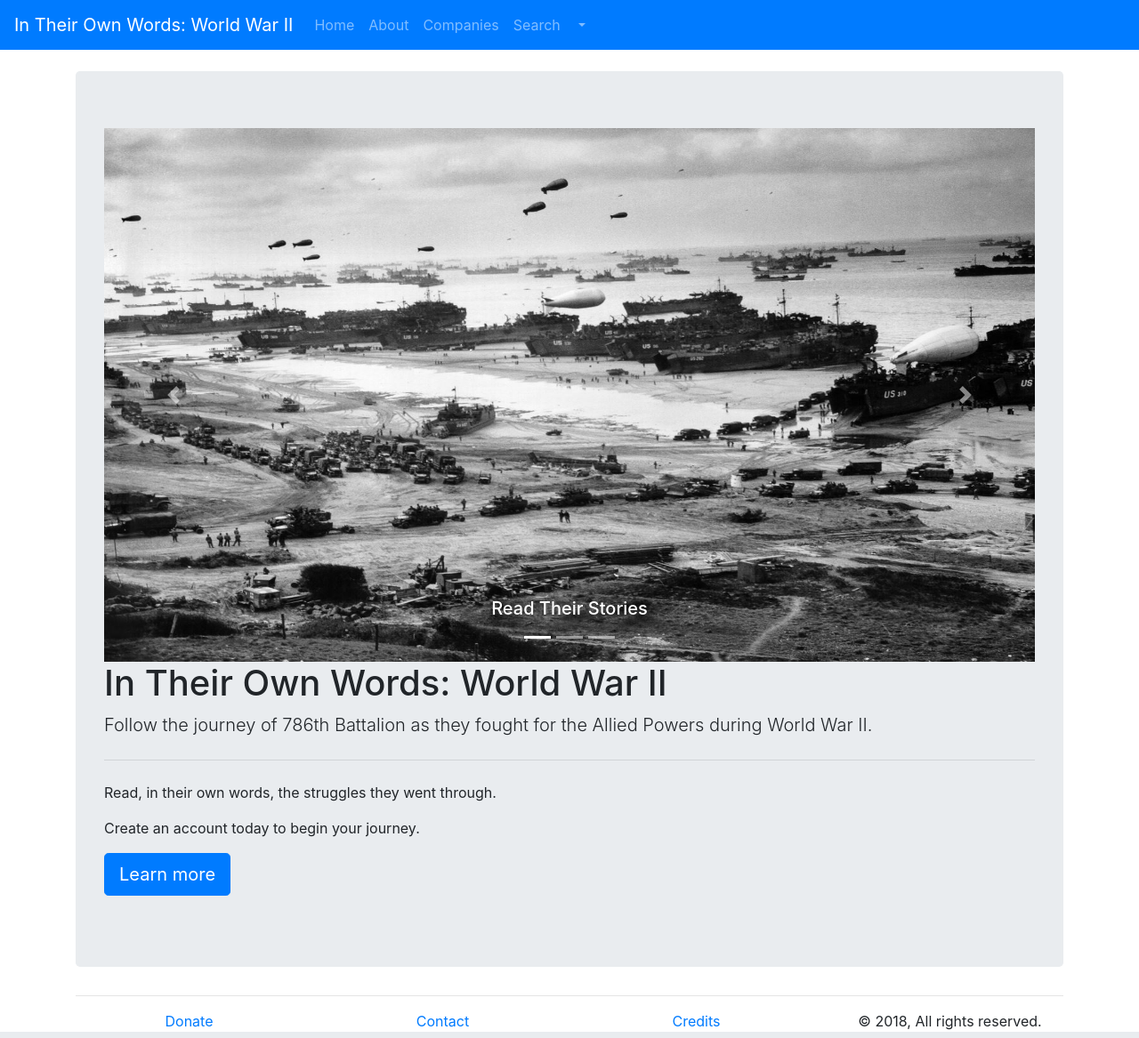
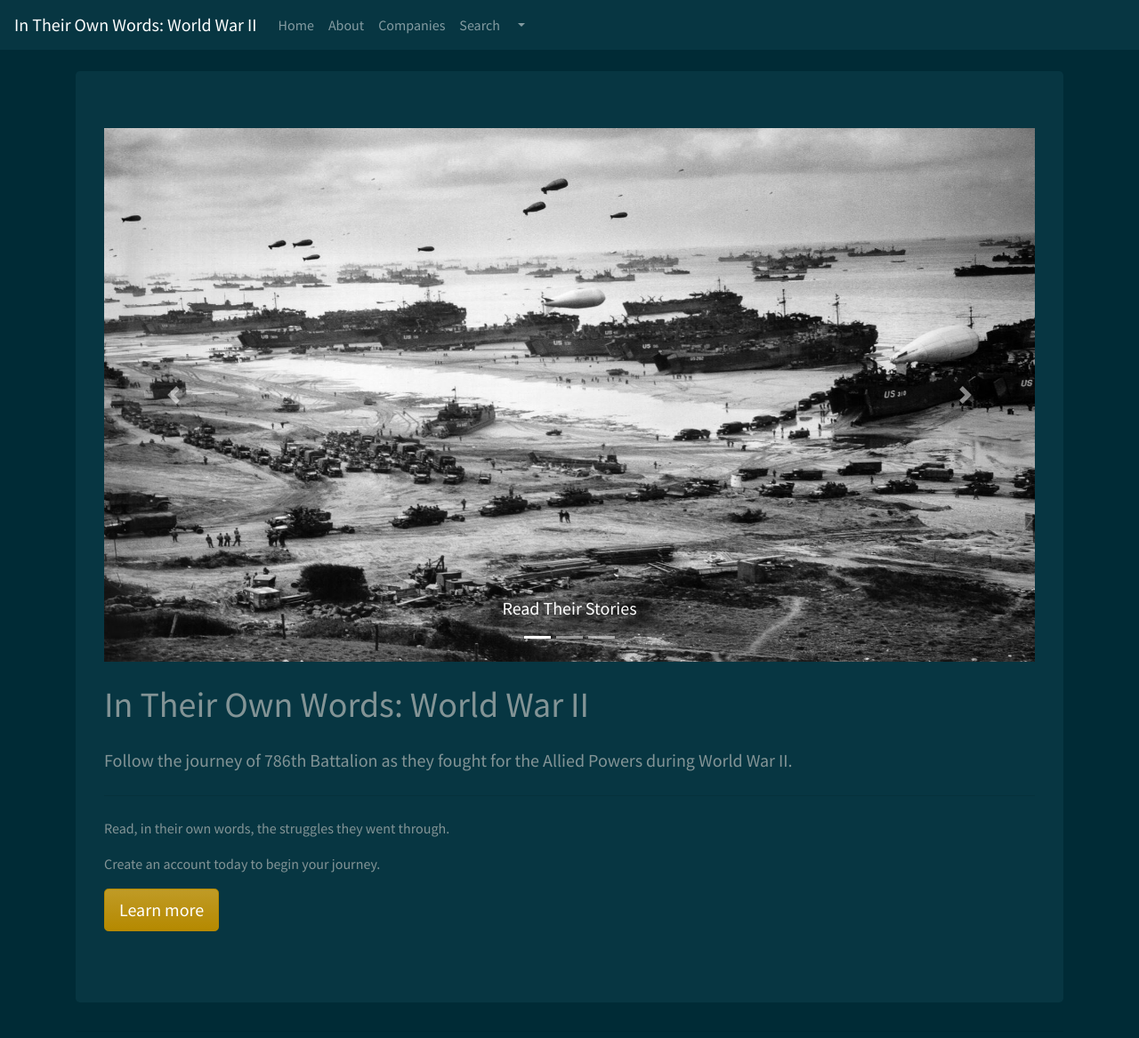
Before and after one commit to Thing342/CS3744Project, a PHP site: the page made by app/views/index.phtml in a window 1280 px wide. Shown: the top 1167 px of the page at 89% size. Run offline with PHP 8.4, Linux system fonts and the light colour scheme; the template is opened without the code that fills it, so the values that code supplies are empty; some libraries are stand-ins or nearby versions.

Commit message:
switched bootstrap theme to match original colour scheme

```diff
--- a/app/views/_header.phtml
+++ b/app/views/_header.phtml
@@ -23,8 +23,9 @@
     <title><?= $title ?> | In Their Own Words </title>
 
     <!-- Bootstrap CSS -->
-    <link rel="stylesheet" href="https://maxcdn.bootstrapcdn.com/bootstrap/4.0.0/css/bootstrap.min.css"
-          integrity="sha384-Gn5384xqQ1aoWXA+058RXPxPg6fy4IWvTNh0E263XmFcJlSAwiGgFAW/dAiS6JXm" crossorigin="anonymous">
+    <!--link rel="stylesheet" href="https://maxcdn.bootstrapcdn.com/bootstrap/4.0.0/css/bootstrap.min.css"
+          integrity="sha384-Gn5384xqQ1aoWXA+058RXPxPg6fy4IWvTNh0E263XmFcJlSAwiGgFAW/dAiS6JXm" crossorigin="anonymous"-->
+	<link rel="stylesheet" href="https://bootswatch.com/4/solar/bootstrap.min.css">
 
     <!-- Our Stylesheet -->
     <link rel="stylesheet" href="<?= $_ENV['SUBDIRECTORY'] ?>/public/css/style-bs.css"/>
@@ -34,7 +35,7 @@
 </head>
 
 <body onload="<?= $js_init ?>">
-<nav class="navbar navbar-expand-lg navbar-dark bg-primary justify-content-between">
+<nav class="navbar navbar-expand-lg navbar-dark bg-dark justify-content-between">
     <a class="navbar-brand" href="<?= $_ENV['SUBDIRECTORY'] ?>/">In Their Own Words: World War II</a>
     <button class="navbar-toggler" type="button" data-toggle="collapse" data-target="#navbarSupportedContent"
             aria-controls="navbarSupportedContent" aria-expanded="false" aria-label="Toggle navigation">
--- a/app/views/index.phtml
+++ b/app/views/index.phtml
@@ -63,7 +63,7 @@ include "app/views/_header.phtml"
             </a>
         </div>
 
-        <h1 class="display-5">In Their Own Words: World War II</h1>
+        <h1 class="display-5 my-4">In Their Own Words: World War II</h1>
         <p class="lead">Follow the journey of 786th Battalion as they fought for the Allied Powers during World
             War II.</p>
         <hr class="my-4">
```
